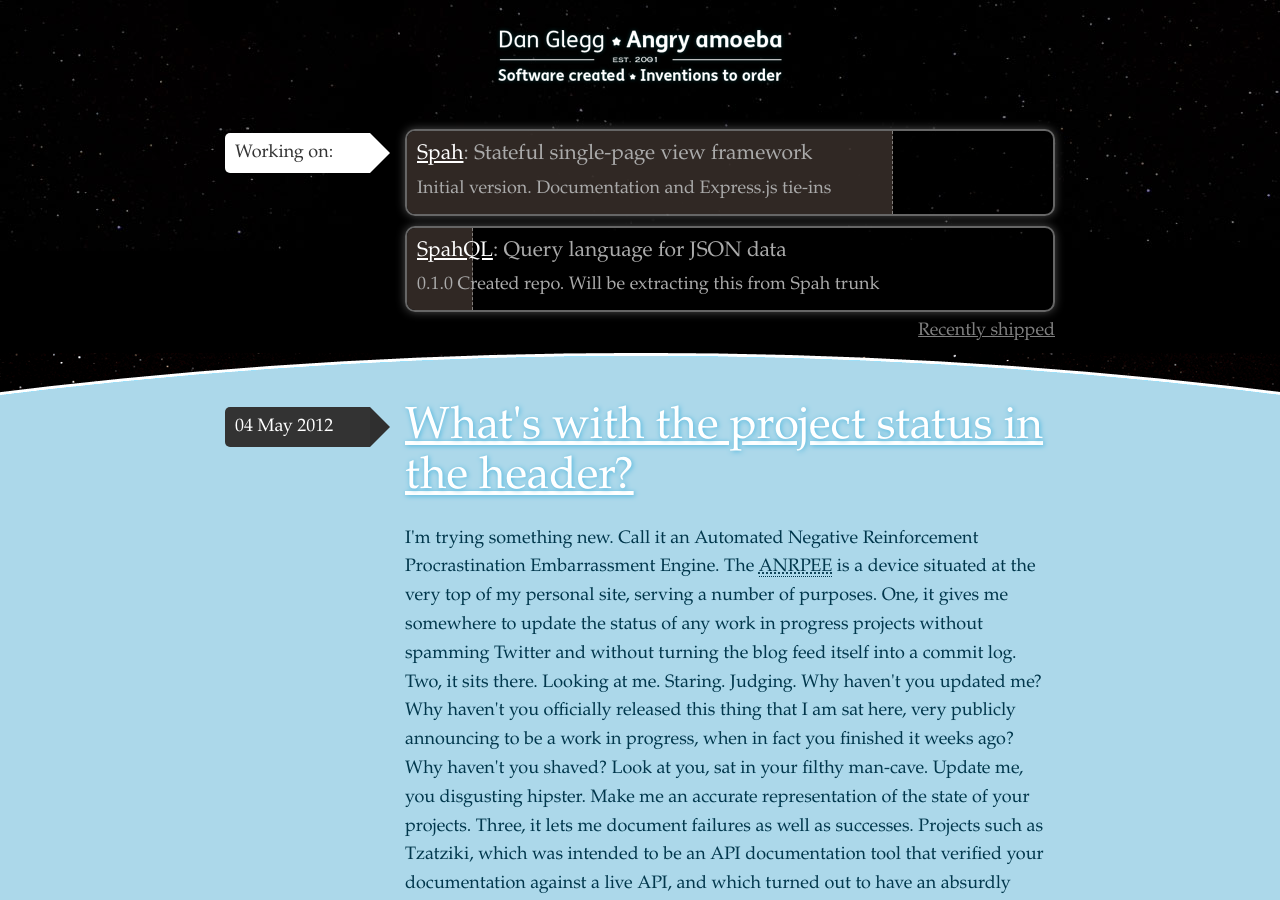
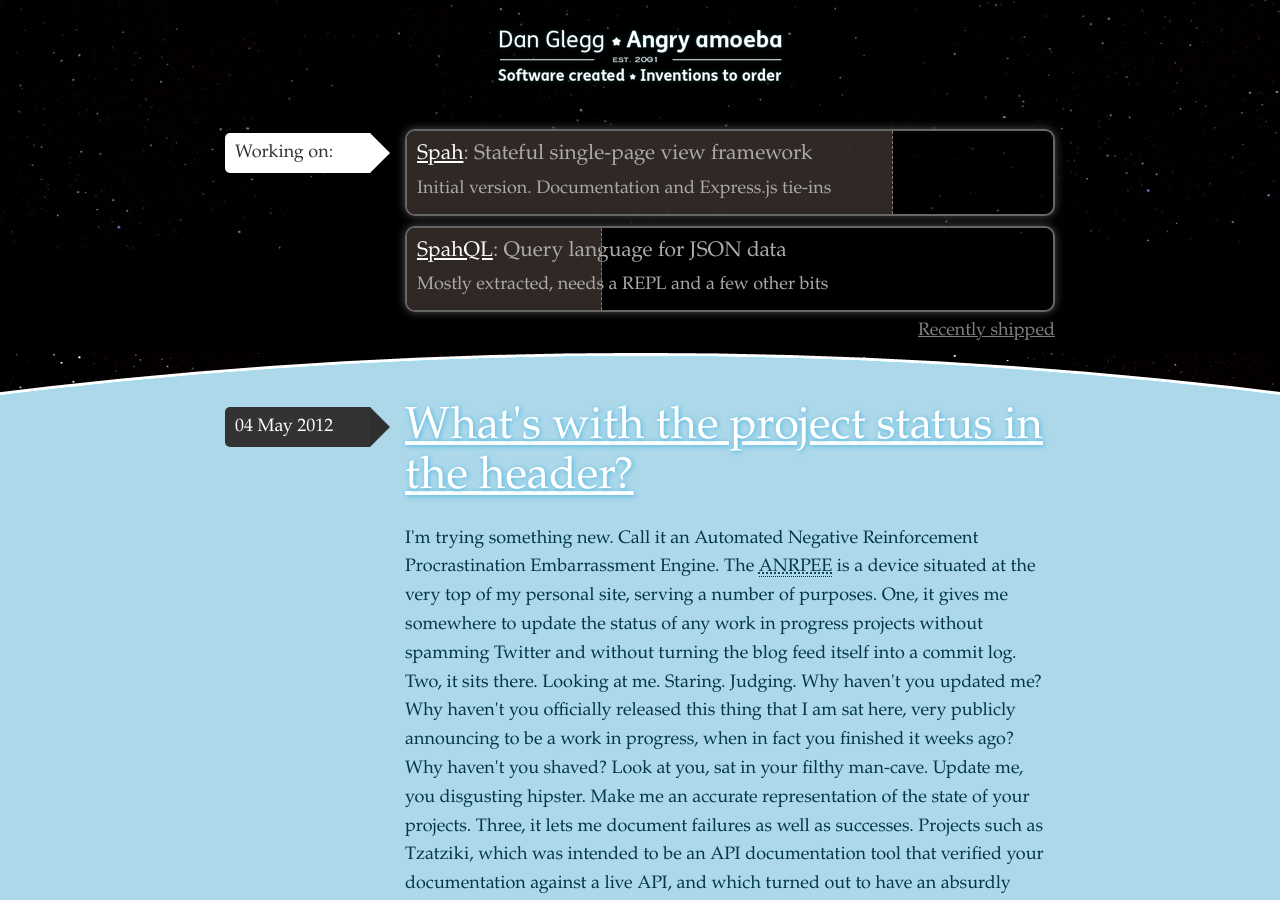
Before and after one commit to julesfern/angryamoeba.co.uk, a Jekyll site: the page built from src/index.html, in a window 1280 px wide and 900 px high. Built offline with Jekyll 4.4.1, drawn with Linux system fonts in a browser that asks for light colours; nearby versions of some CDN libraries; the list of posts is cut into pages by our own code.

Commit message:
update projects

```diff
--- a/src/_includes/projects.html
+++ b/src/_includes/projects.html
@@ -14,8 +14,8 @@
         <a href="https://github.com/danski/spahql">SpahQL</a>:
         Query language for JSON data
       </h3>
-      <p class="wip-task">0.1.0 Created repo. Will be extracting this from Spah trunk</p>
-      <span class="progress" data-progress="10%"></span>
+      <p class="wip-task">Mostly extracted, needs a REPL and a few other bits</p>
+      <span class="progress" data-progress="30%"></span>
     </li>
   </ul>
   <a href="#departures-shipped" class="departure-disclose show-departed">Recently shipped</a>
```
